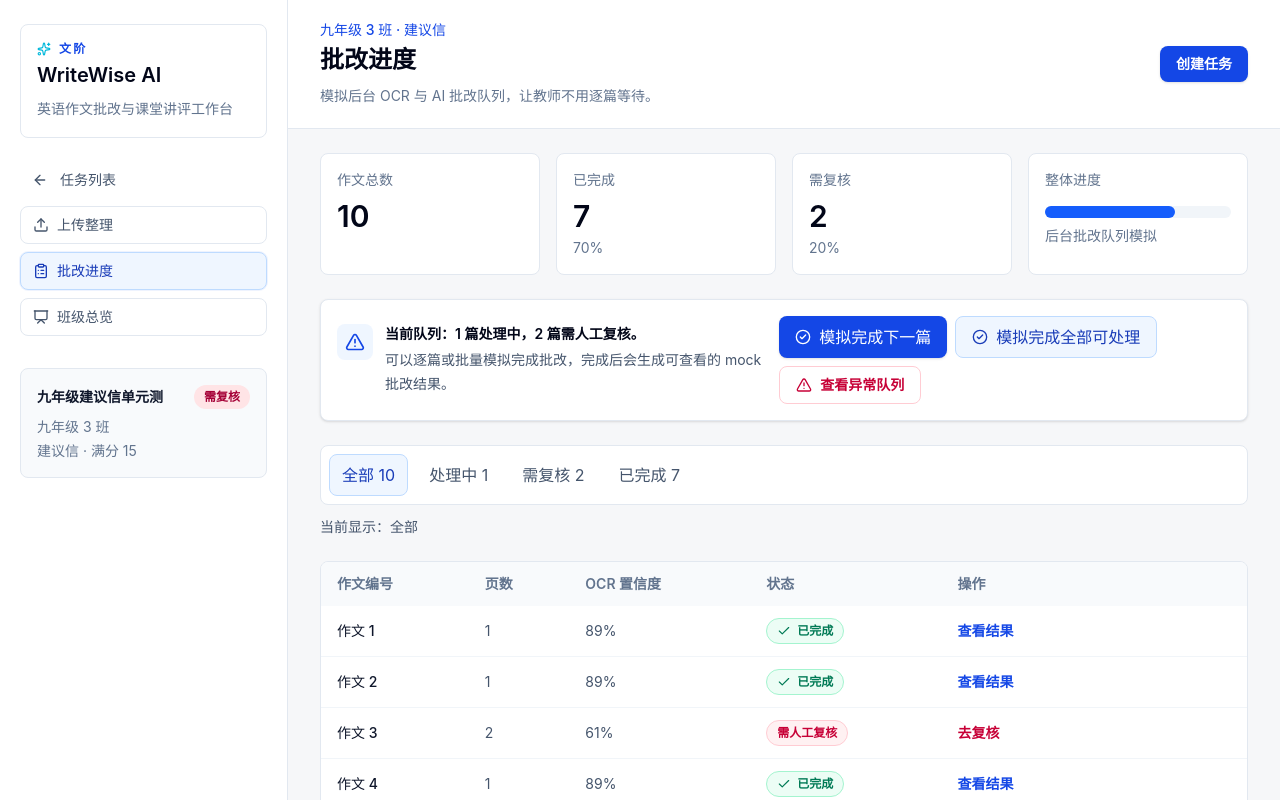
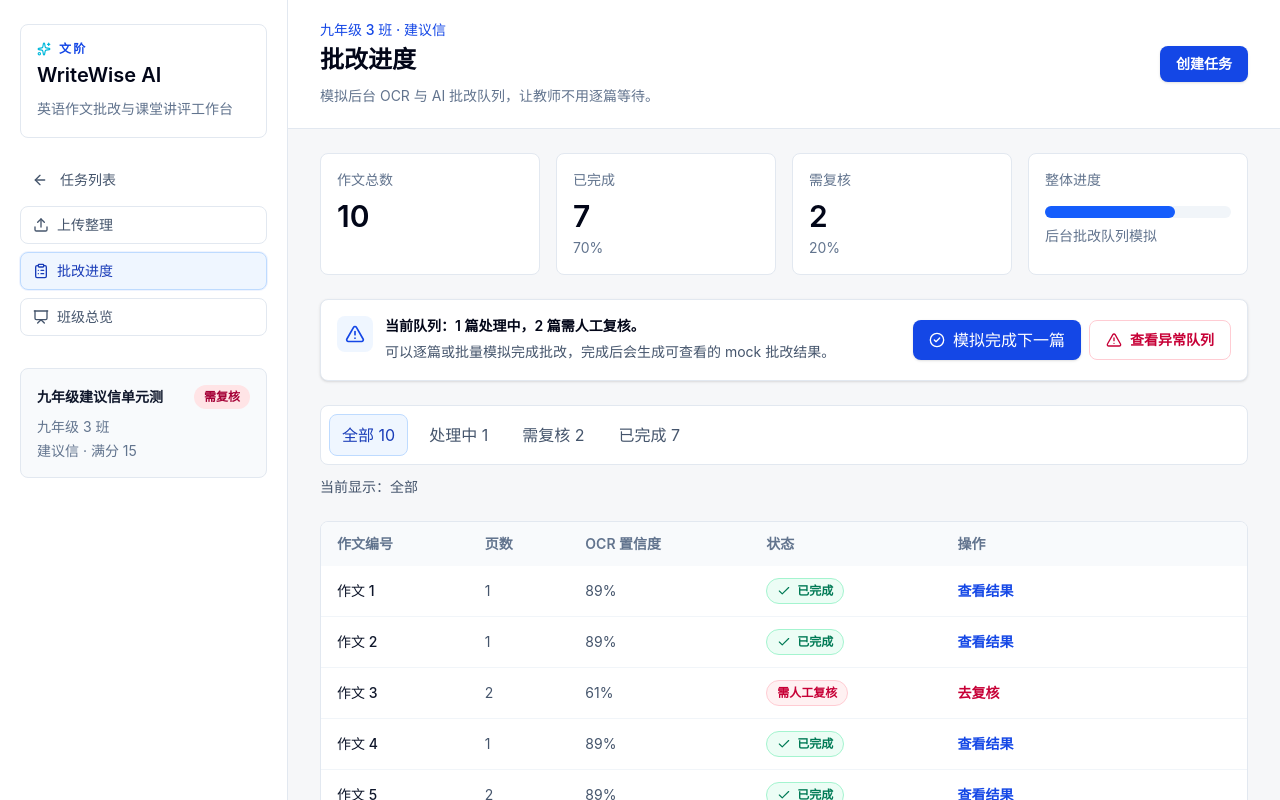
Before and after one commit to lionbriant88/wenjie-writewise-ai, a React (Vite) app in the folder app/: page /tasks/task-1/progress in a window 1280 px wide. Shown: the top 800 px of the page. Built offline with nearby package versions, Linux system fonts and the light colour scheme.

Commit message:
fix: align batch progress action visibility

```diff
--- a/app/src/pages/ProgressPage.tsx
+++ b/app/src/pages/ProgressPage.tsx
@@ -193,7 +193,7 @@ export function ProgressPage() {
                   模拟完成下一篇
                 </button>
               ) : null}
-              {processableEssays.length > 0 ? (
+              {processableEssays.length > 1 ? (
                 <button
                   type="button"
                   onClick={completeAllProcessableEssays}
```
Also changed, not shown: 1 other file (tests, documents, lock files or other folders).
